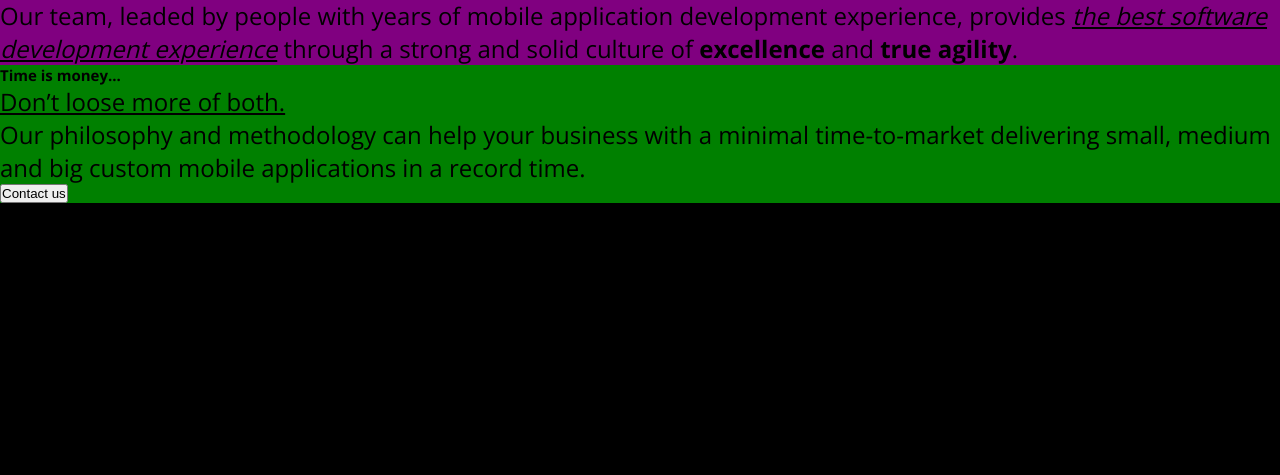
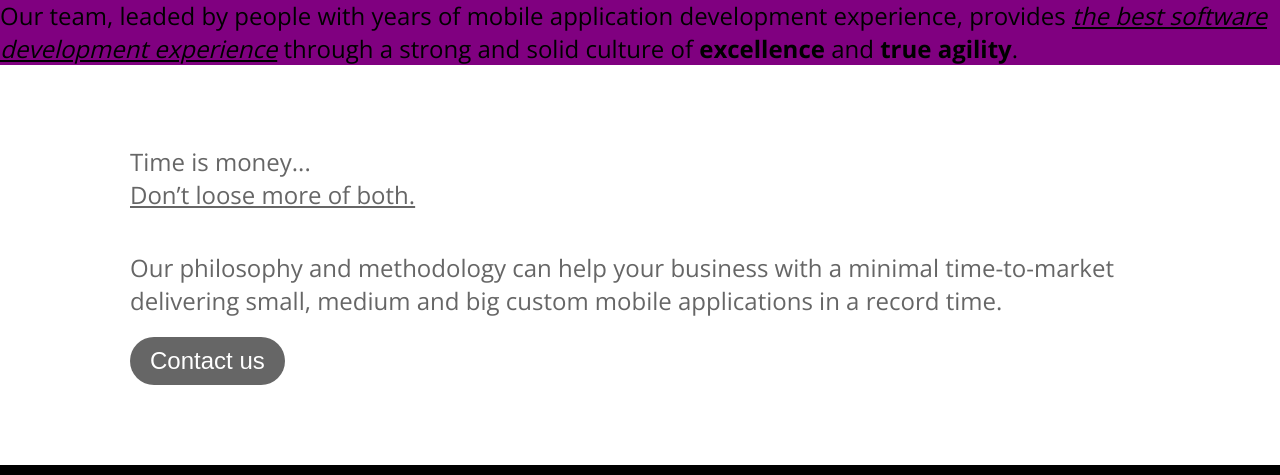
Before and after one commit to loliveirawebdev/indays.app-landing-page, a Next.js app: page / in a window 1280 px wide. Shown: the part 310-785 px from the top of the page. Built offline with nearby package versions, Linux system fonts and the light colour scheme.

Commit message:
feat: add appeal stylization

```diff
--- a/modules/Appeal/index.tsx
+++ b/modules/Appeal/index.tsx
@@ -1,4 +1,5 @@
 import React from "react";
+import { Button } from "../../components/Button";
 import { useLocale } from "../../hooks/locale";
 import styles from "../../styles/Appeal.module.scss";
 
@@ -7,18 +8,23 @@ const Appeal: React.FC = () => {
 
   return (
     <section itemScope className={styles.appeal}>
+      <div className="appeal--content-container">
         <hgroup itemProp="appeal">
-        <h1 itemProp="headline">{strings.blocks.appeal.title}</h1>
+          <h5 itemProp="headline" className="regular-text">
+            {strings.blocks.appeal.title}
+          </h5>
+
           <p itemProp="message">{strings.blocks.appeal.subtitle}</p>
         </hgroup>
 
-      <footer>
+        <footer className="appeal--footer">
           <p itemProp="description">{strings.blocks.appeal.description}</p>
 
-        <button type="button" itemProp="contactButton">
+          <Button variant="secondary" itemProp="contactButton">
             {strings.blocks.appeal.action}
-        </button>
+          </Button>
         </footer>
+      </div>
     </section>
   );
 };
--- a/styles/Appeal.module.scss
+++ b/styles/Appeal.module.scss
@@ -1,3 +1,32 @@
+@import "tokens";
+@import "mixins";
+
 .appeal {
-  background: green;
+  @include flex-centered-content;
+  margin: $spacing-sm 0;
+  color: $gray;
+
+  @include desktop {
+    margin: $spacing-md 0;
+  }
+
+  :global {
+    .appeal--content-container {
+      width: 100%;
+      max-width: $max-width;
+    }
+
+    h5 {
+      font-weight: normal;
+    }
+
+    .appeal--footer {
+      margin-top: $spacing-md;
+
+      button {
+        margin-top: $spacing-sm;
+        @include regular-text;
+      }
+    }
+  }
 }
```
Lines whose indentation alone changed are shown as unchanged.
